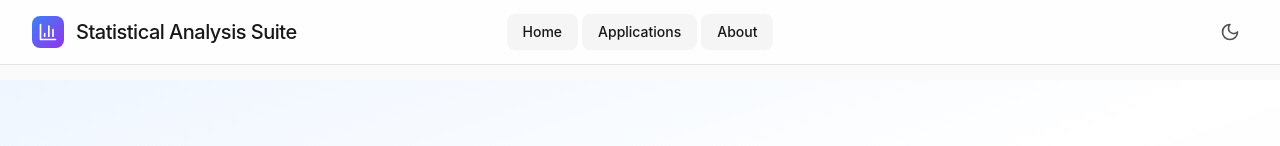
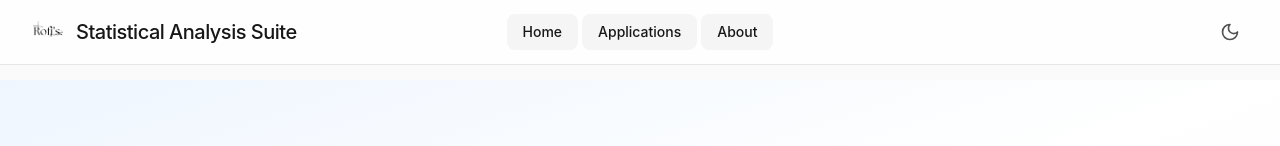
Before and after one commit to rofiperlungoding/statisticlabrofi, a React (Vite) app: page / in a window 1280 px wide. Shown: the top 146 px of the page. Built offline with nearby package versions, Linux system fonts and the light colour scheme.

Commit message:
Update Header with custom logo and theme-based styling

```diff
--- a/src/components/Header.tsx
+++ b/src/components/Header.tsx
@@ -1,6 +1,6 @@
 import React, { useState } from 'react';
 import { Link, useLocation, useNavigate } from 'react-router-dom';
-import { BarChart3, Menu, X, Sun, Moon, ArrowLeft } from 'lucide-react';
+import { Menu, X, Sun, Moon, ArrowLeft } from 'lucide-react';
 
 const Header: React.FC = () => {
   const [isMenuOpen, setIsMenuOpen] = useState(false);
@@ -93,8 +93,12 @@ const Header: React.FC = () => {
               </button>
             )}
             <Link to="/" className="flex items-center space-x-3">
-              <div className="w-8 h-8 bg-gradient-to-br from-blue-500 to-purple-600 rounded-lg flex items-center justify-center">
-                <BarChart3 className="w-5 h-5 text-white" />
+              <div className="w-8 h-8 flex items-center justify-center">
+                <img
+                  src="/R.png"
+                  alt="Rofi's StatisticLab Logo"
+                  className="w-8 h-8 object-contain filter dark:brightness-0 dark:invert transition-all duration-200"
+                />
               </div>
               <div className="hidden sm:block">
                 <h1 className="text-lg lg:text-xl font-medium text-primary">{getPageTitle()}</h1>
```
